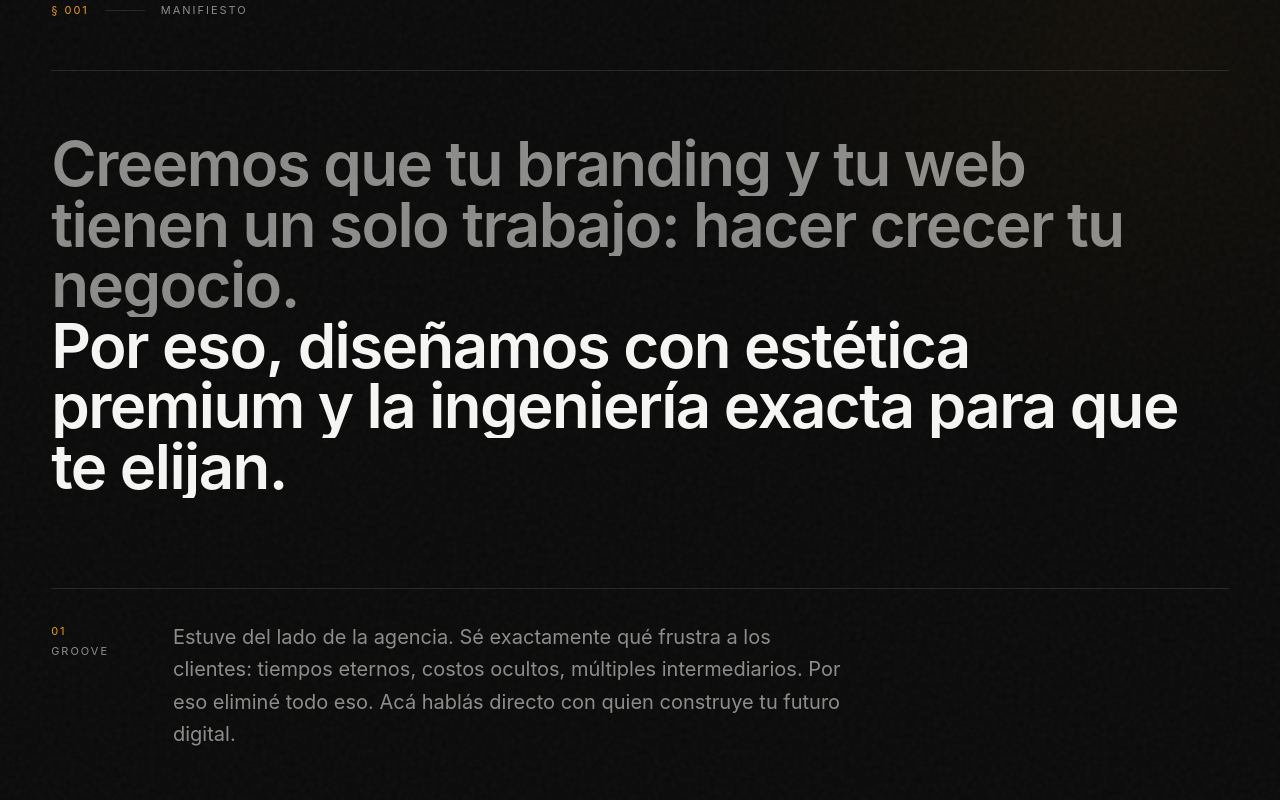
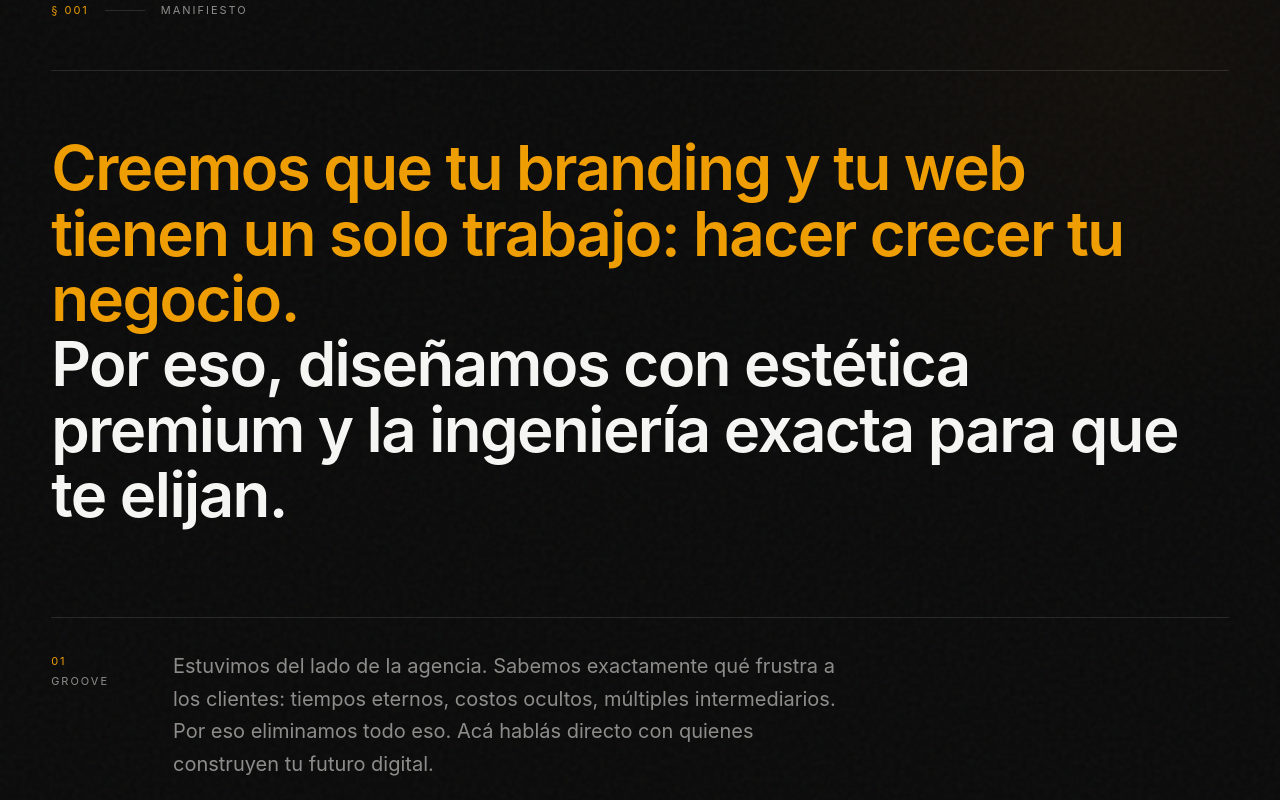
Before and after one commit to yennerichfotografia-design/groove, a React (Vite) app: page / in a window 1280 px wide. Shown: the part 900-1700 px from the top of the page. Built offline with nearby package versions, Linux system fonts and the light colour scheme; a web font is replaced by a local one.

Commit message:
fix: intro descenders + accent color; copy to plural voice (nosotros)

```diff
--- a/src/app/components/Intro.tsx
+++ b/src/app/components/Intro.tsx
@@ -122,12 +122,12 @@ export function Intro() {
           className="font-display font-semibold tracking-tight"
           style={{
             fontSize: 'clamp(2.25rem, 4.2vw + 0.5rem, 6rem)',
-            lineHeight: '0.94',
+            lineHeight: '1.06',
             marginBottom: 'clamp(4rem, 7vw, 7rem)',
           }}
         >
-          {/* Beat 1: muted setup */}
-          <div style={{ color: 'var(--rd-fg-dim)' }}>
+          {/* Beat 1: accent setup */}
+          <div style={{ color: 'var(--rd-accent)' }}>
             <RevealText as="div" whenInView stagger={0.04} delay={0}>
               {dim}
             </RevealText>
--- a/src/app/components/redesign/effects/RevealText.tsx
+++ b/src/app/components/redesign/effects/RevealText.tsx
@@ -63,7 +63,7 @@ export function RevealText({
         : { animate: 'visible' })}
     >
       {words.map((w, i) => (
-        <span key={i} className="inline-block overflow-hidden align-bottom pb-[0.04em]">
+        <span key={i} className="inline-block overflow-hidden align-bottom pb-[0.18em] -mb-[0.18em]">
           <motion.span className="inline-block" variants={word}>
             {w}
             {i < words.length - 1 ? ' ' : ''}
--- a/src/app/contexts/LanguageContext.tsx
+++ b/src/app/contexts/LanguageContext.tsx
@@ -31,10 +31,10 @@ const translations = {
     },
     intro: {
       text1: 'Creemos que tu branding y tu web tienen un solo trabajo: hacer crecer tu negocio. Por eso, dise\u00f1amos con est\u00e9tica premium y la ingenier\u00eda exacta para que te elijan.',
-      text2: 'Estuve del lado de la agencia. S\u00e9 exactamente qu\u00e9 frustra a los clientes: tiempos eternos, costos ocultos, m\u00faltiples intermediarios. Por eso elimin\u00e9 todo eso. Ac\u00e1 habl\u00e1s directo con quien construye tu futuro digital.',
+      text2: 'Estuvimos del lado de la agencia. Sabemos exactamente qu\u00e9 frustra a los clientes: tiempos eternos, costos ocultos, m\u00faltiples intermediarios. Por eso eliminamos todo eso. Ac\u00e1 habl\u00e1s directo con quienes construyen tu futuro digital.',
     },
     services: {
-      title: 'Lo que gan\u00e1s trabajando conmigo',
+      title: 'Lo que gan\u00e1s trabajando con nosotros',
       web: {
         title: '01 Tu Web como M\u00e1quina de Ventas',
         subtitle: 'Una web que carga casi instant\u00e1neo, posiciona en Google y convierte visitantes en clientes. Sin templates ni builders pesados.',
@@ -275,10 +275,10 @@ const translations = {
     },
     intro: {
       text1: 'We believe your branding and your website have one job: to grow your business. That\'s why we design with premium aesthetics and the exact engineering it takes to make them choose you.',
-      text2: 'I\'ve been on the agency side. I know exactly what frustrates clients: endless timelines, hidden costs, multiple middlemen. That\'s why I eliminated all of it. Here, you talk directly to the one building your digital future.',
+      text2: 'We\'ve been on the agency side. We know exactly what frustrates clients: endless timelines, hidden costs, multiple middlemen. That\'s why we eliminated all of it. Here, you talk directly to the ones building your digital future.',
     },
     services: {
-      title: 'What you get working with me',
+      title: 'What you get working with us',
       web: {
         title: '01 Your Website as a Sales Machine',
         subtitle: 'A site that loads almost instantly, ranks on Google, and converts visitors into clients. No templates, no heavy builders.',
```
